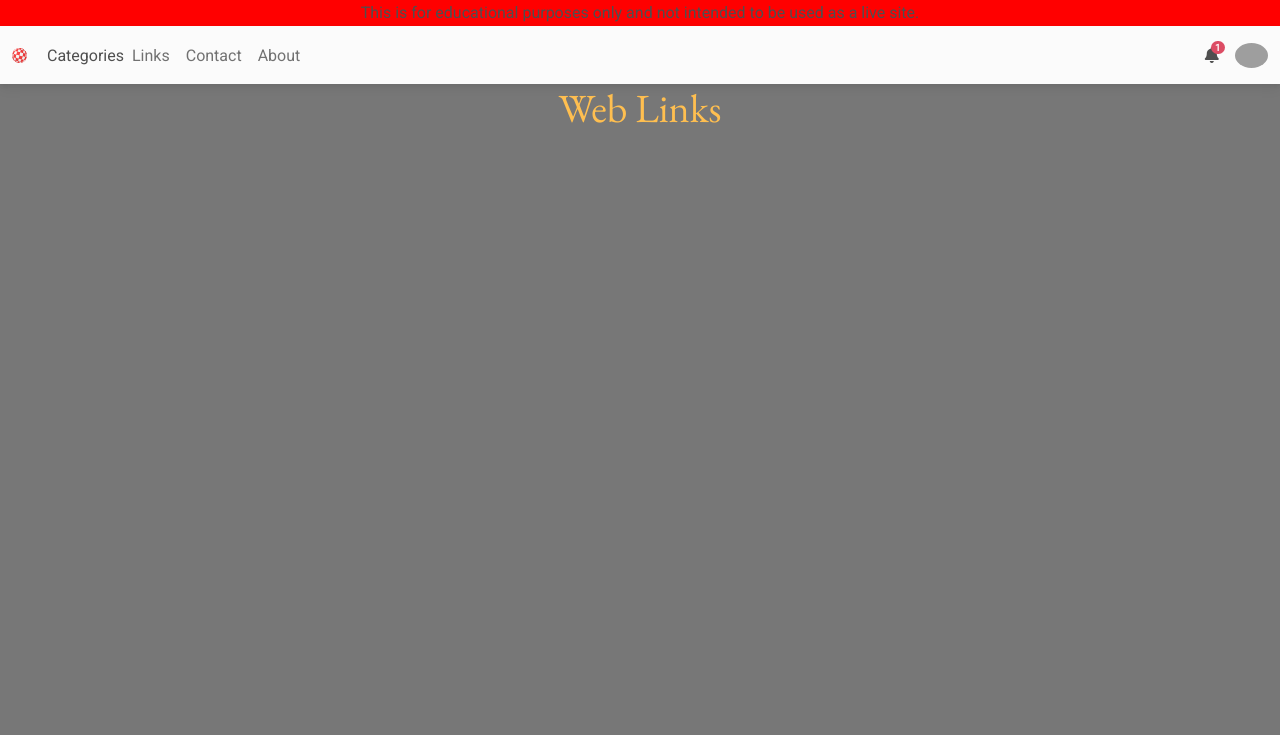
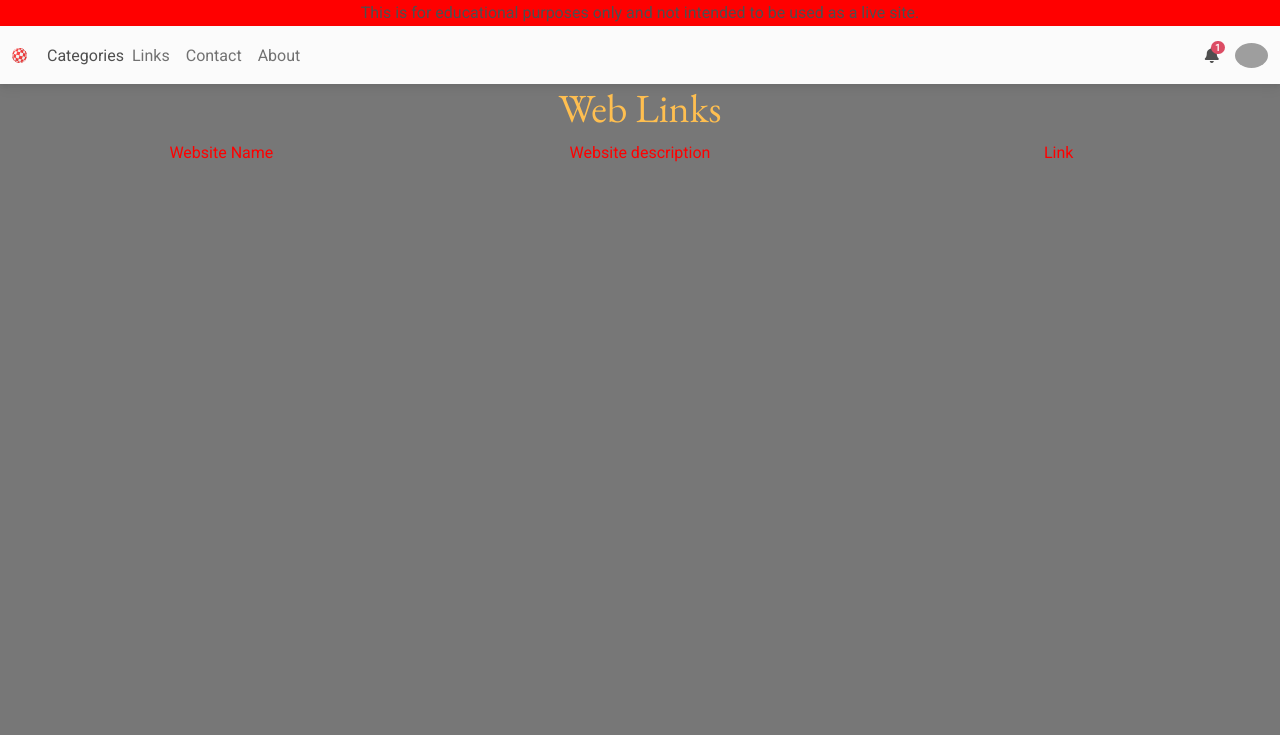
Before and after one commit to jonthorell/RetroLoversUnited, a Django app: page /links in a window 1280 px wide. Shown: the top 735 px of the page. Run offline with Django 3.2, Linux system fonts and the light colour scheme; some libraries are stand-ins or nearby versions; grey boxes are pictures that could not be loaded.

Commit message:
Add: boiler plate for weblinks in place

```diff
--- a/retro/templates/retro/links.html
+++ b/retro/templates/retro/links.html
@@ -6,6 +6,19 @@
 
 <div class="container-fluid text-center">
     <h1>Web Links</h1>
+    <div class="container-fluid">
+        <div class="row">
+            <div class="col-md web-header">
+                Website Name
+            </div>
+            <div class="col-md web-header">
+                Website description
+            </div>
+            <div class="col-md web-header">
+                Link
+            </div>
+        </div>
+    </div>
 </div>
 
 
--- a/static/css/style.css
+++ b/static/css/style.css
@@ -50,6 +50,11 @@ p {
     color: var(--white);
 }
 
+.web-header {
+    /* used for the headers in the links page */
+    color: var(--red)
+}
+
 .jumbotron-paragraph {
     color: var(--black);
 }
```
